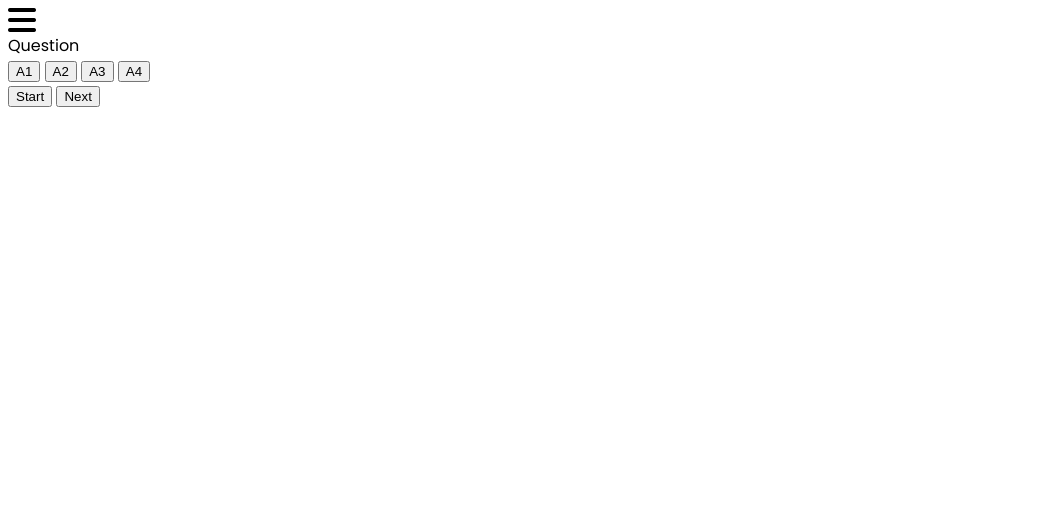
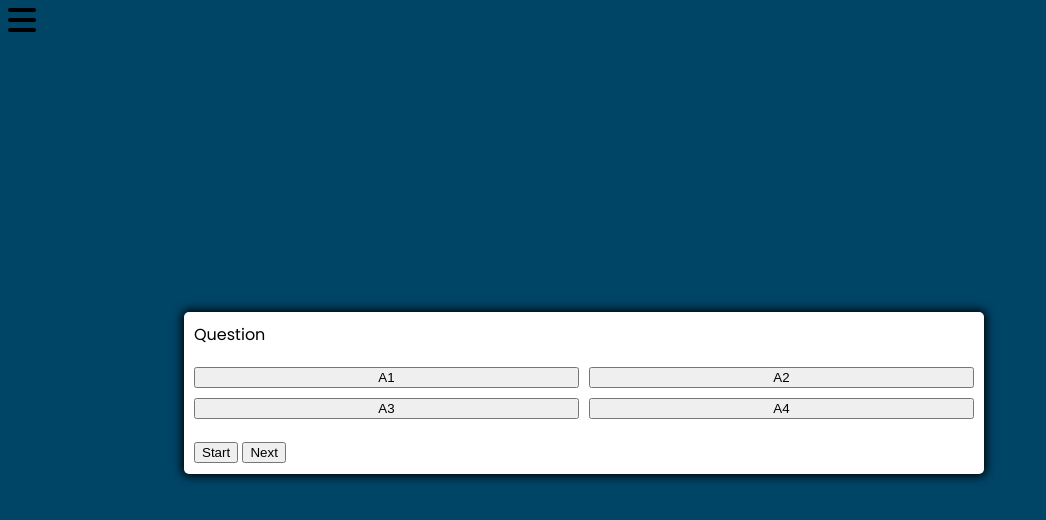
Before and after one commit to kubajarmuzek/performance-monitoring, a plain HTML site: page readiness.html in a window 1280 px wide. Shown: the whole page, without its empty margins (0-1046 px from the left). Drawn offline with nearby package versions, Linux system fonts and the light colour scheme.

Commit message:
working on styling of new features

```diff
--- a/readiness.html
+++ b/readiness.html
@@ -13,13 +13,14 @@
     <link href='https://fonts.googleapis.com/css?family=Poppins' rel='stylesheet'>
 </head>
 
-<body>
+<body style="background-color: hsl(200, 100%, 20%);">
     <div id="mySidenav" class="sidenav">
         <a href="javascript:void(0)" class="closebtn" onclick="closeNav()">&times;</a>
         <a href="index.html">Performance charts</a>
         <a href="#">Readiness protocol</a>
     </div>
     <span onclick="openNav()"><i class="fa-solid fa-bars fa-2xl"></i></span>
+    <div class="container-outer">
         <div class="container">
             <div id="questionare-container" class="hide">
                 <div id="question">Question</div>
@@ -35,6 +36,7 @@
                 <button id="next-btn" class="next-btn btn hide">Next</button>
             </div>
         </div>
+    </div>
 </body>
 
 </html>
--- a/script.js
+++ b/script.js
@@ -61,26 +61,22 @@ function createChart(chart_label, dates, data) {
     }]
   };
 
-  // Create the line chart
   const canvas = document.createElement('canvas');
   const chart_container = document.createElement('div');
 
 
-  // Set attributes (optional)
   canvas.setAttribute('id', 'myChart');
   chart_container.setAttribute('id', 'chart-container');
 
-  // Append the canvas element to the container div
   const container = document.getElementById('canvas-container');
   container.appendChild(chart_container);
   chart_container.appendChild(canvas);
 
-  // Get the canvas context
   const ctx = canvas.getContext('2d');
   const myChart = new Chart(ctx, {
     type: 'line',
     data: chart_data,
-    options: {} // You can customize the chart options here
+    options: {}
   });
 
 }
--- a/styles.css
+++ b/styles.css
@@ -1,3 +1,7 @@
+*, *::before,*::after {
+    box-sizing: border-box;
+}
+
 body {
     font-family: 'Poppins', Arial, Helvetica, sans-serif;
 }
@@ -10,11 +14,6 @@ canvas {
 button:focus {
     background-color: #111;
     color: white;
-}
-
-.answers {
-    display: grid;
-    grid-template-columns:1fr 1fr 1fr 1fr 1fr 1fr;
 }
 
 #canvas-container {
@@ -70,3 +69,29 @@ button:focus {
         font-size: 18px;
     }
 }
+
+.container-outer {
+    padding: 0;
+    margin: 0;
+    display: flex;
+    width: 90vw;
+    height: 90vh;
+    justify-content: center;
+    align-items: center;
+}
+
+.container{
+    width: 800px;
+    max-width: 80%;
+    background-color: white;
+    border-radius: 5px;
+    padding: 10px;
+    box-shadow: 0 0 10px 2px;
+}
+
+.btn-grid{
+    display: grid;
+    grid-template-columns: repeat(2,auto);
+    gap: 10px;
+    margin: 20px 0;
+}
```
Lines whose indentation alone changed are shown as unchanged.
